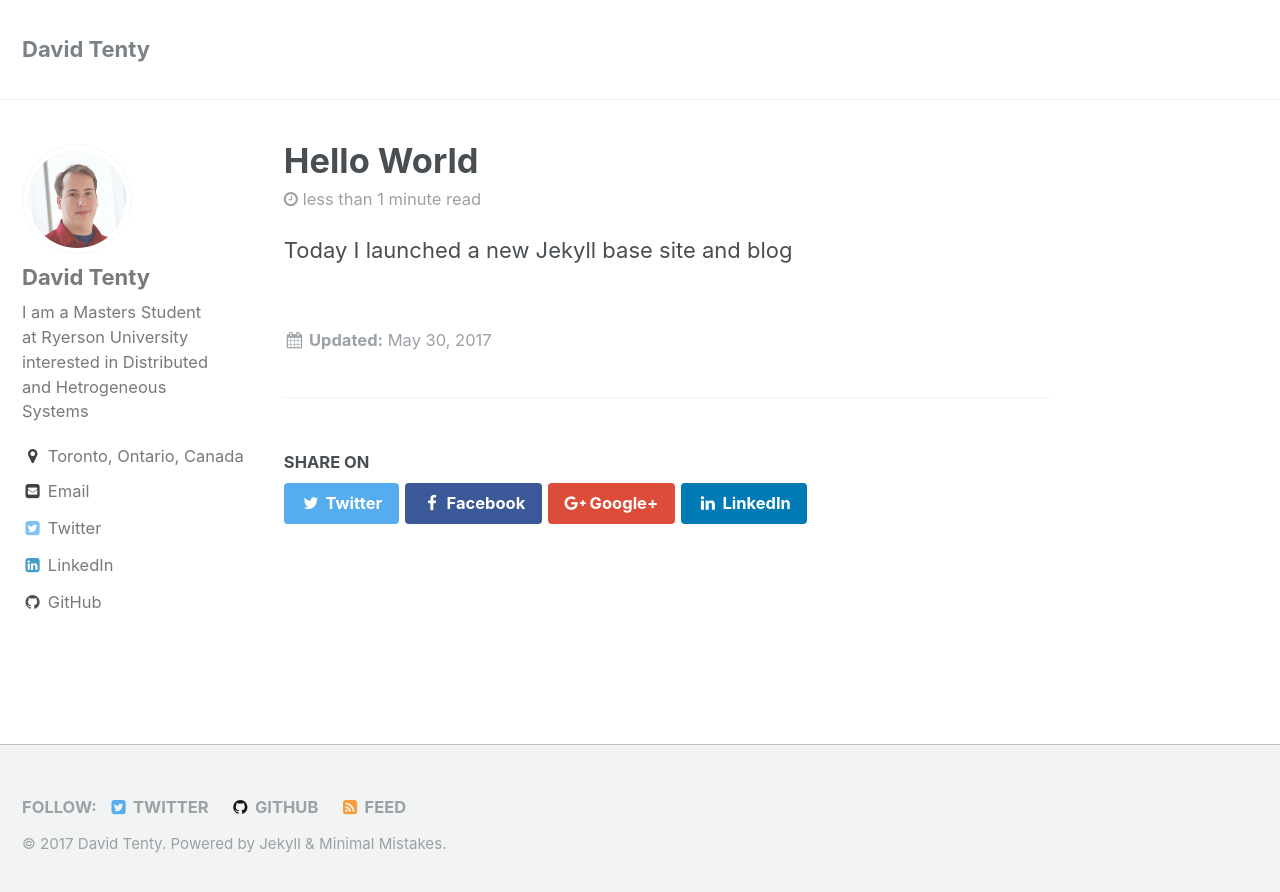
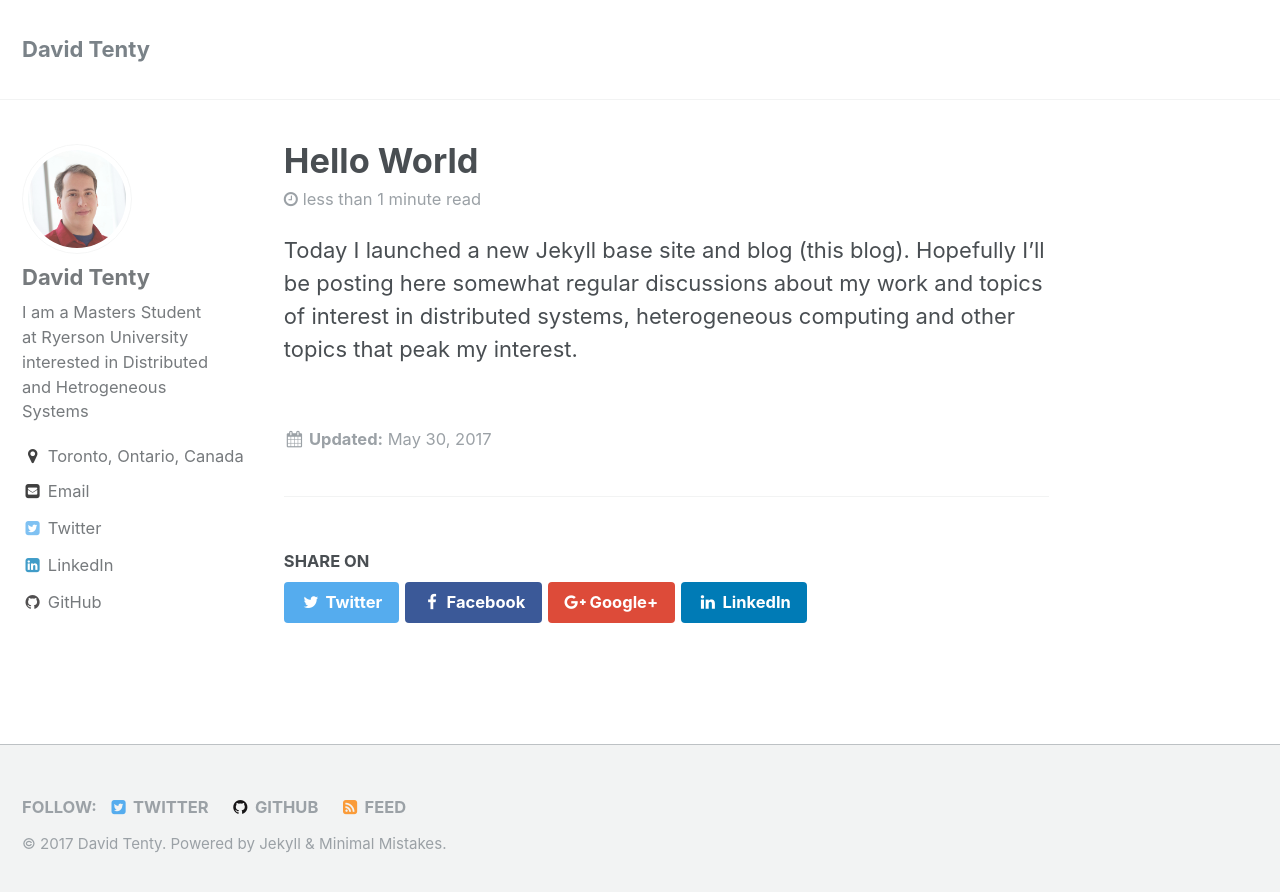
Before and after one commit to daltenty/daltenty.github.io, a Jekyll site: the page built from _posts/2017-05-30-hello-world.md, in a window 1280 px wide. Shown: the top 892 px of the page. Built offline with Jekyll 4.4.1, drawn with Linux system fonts in a browser that asks for light colours.

Commit message:
Extended welcome message

```diff
--- a/_posts/2017-05-30-hello-world.md
+++ b/_posts/2017-05-30-hello-world.md
@@ -1,4 +1,4 @@
 ---
 title: Hello World
 ---
-Today I launched a new Jekyll base site and blog
+Today I launched a new Jekyll base site and blog (this blog). Hopefully I'll be posting here somewhat regular discussions about my work and topics of interest in distributed systems, heterogeneous computing and other topics that peak my interest.
```
